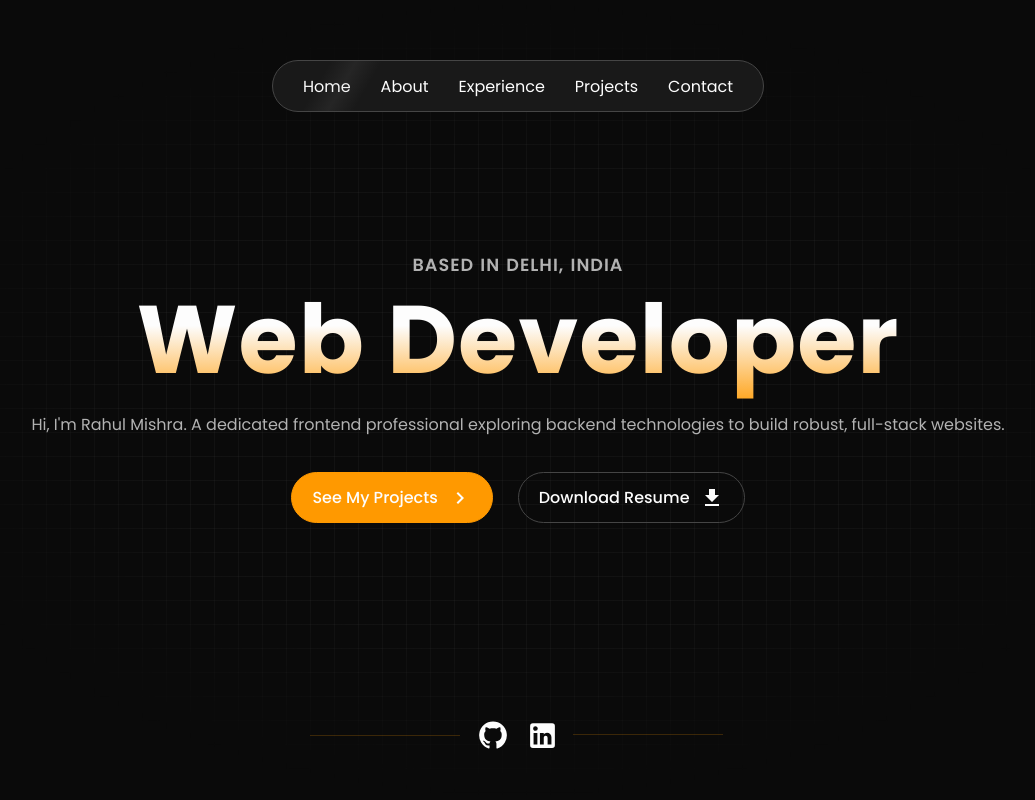
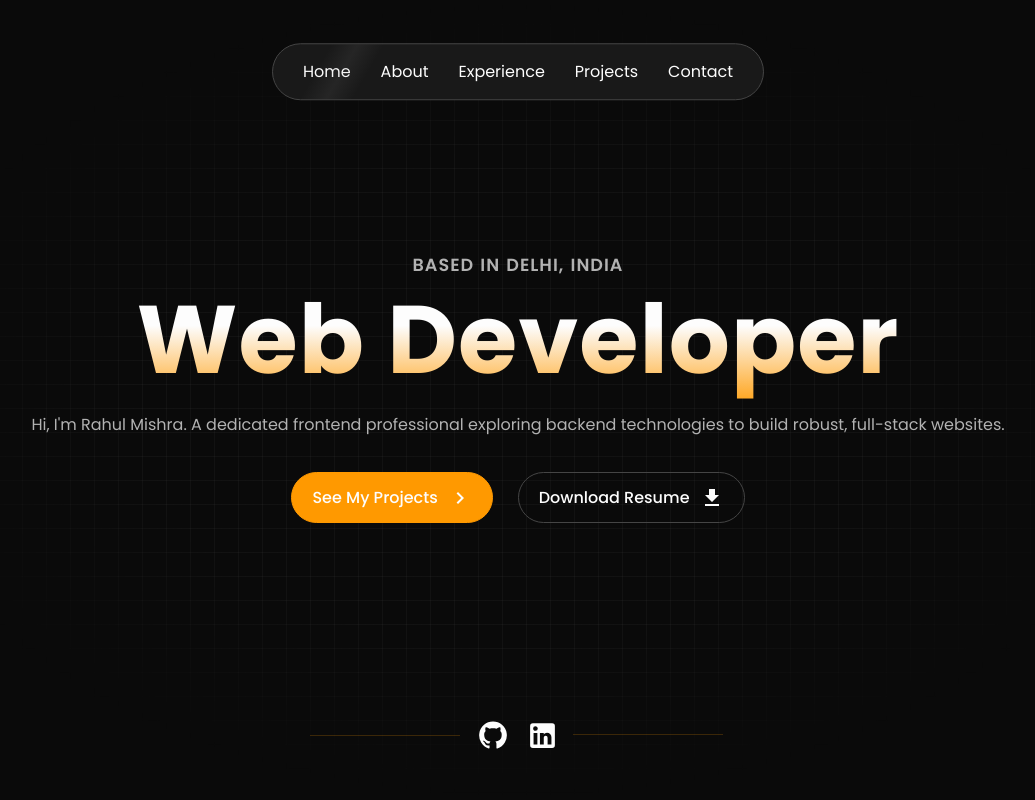
Before and after one commit to TheCyberAtom/PortFolio, a React (Vite) app: page / in a window 1280 px wide. Shown: the top 800 px of the page, without its empty margins (122-1157 px from the left). Built offline with nearby package versions, Linux system fonts and the light colour scheme.

Commit message:
Added: Navbar Scroll animation

```diff
--- a/src/components/Navbar/Navbar.css
+++ b/src/components/Navbar/Navbar.css
@@ -1,10 +1,8 @@
 .navbar {
-  position: fixed;
   width: 100%;
-  top: 10px;
-  z-index: 1000;
   display: flex;
   justify-content: center;
+  align-items: center;
 }
 
 .navbar-content {
@@ -13,7 +11,9 @@
   background-color: var(--background-color-2);
   border: 1px solid var(--secondary-color);
   border-radius: 30px;
-  padding: 12.5px 30px;
+  padding: 15px 30px;
+  position: fixed;
+  z-index: 10;
 }
 .navbar-content .navbar-items {
   display: flex;
--- a/src/components/Navbar/Navbar.jsx
+++ b/src/components/Navbar/Navbar.jsx
@@ -1,25 +1,39 @@
-import React from "react";
+import React, { useRef, useState } from "react";
 import HomeIcon from "@mui/icons-material/Home";
 import PersonIcon from "@mui/icons-material/Person";
 import LaptopMacIcon from "@mui/icons-material/LaptopMac";
 import PermPhoneMsgIcon from "@mui/icons-material/PermPhoneMsg";
 import BusinessCenterIcon from "@mui/icons-material/BusinessCenter";
-import { motion } from "framer-motion";
+import { motion, useMotionValueEvent, useScroll } from "framer-motion";
 import "./Navbar.css";
 
-const navbarLoadVariant = {
-  initial: { y: -100, opacity: 0 },
-  animate: { y: 50, opacity: 1 },
-};
+const Navbar = () => {
+  const [isHidden, setIsHidden] = useState(false);
+  const { scrollY } = useScroll(0);
+  const lastRef = useRef(0);
 
-const Navbar = () => {
+  useMotionValueEvent(scrollY, "change", (y) => {
+    const difference = y - lastRef.current;
+    if (Math.abs(difference) > 50) {
+      setIsHidden(difference > 0);
+      lastRef.current = y;
+    }
+  });
+
   return (
     <div className="navbar" id="navbar">
       <motion.div
         className="navbar-content shimmer"
-        variants={navbarLoadVariant}
-        initial="initial"
-        animate="animate"
+        initial={{ y: -150 }}
+        animate={isHidden ? "hidden" : "visible"}
+        variants={{
+          hidden: {
+            y: "-100%",
+          },
+          visible: {
+            y: "125%",
+          },
+        }}
         transition={{
           duration: 1,
           ease: "easeOut",
```
